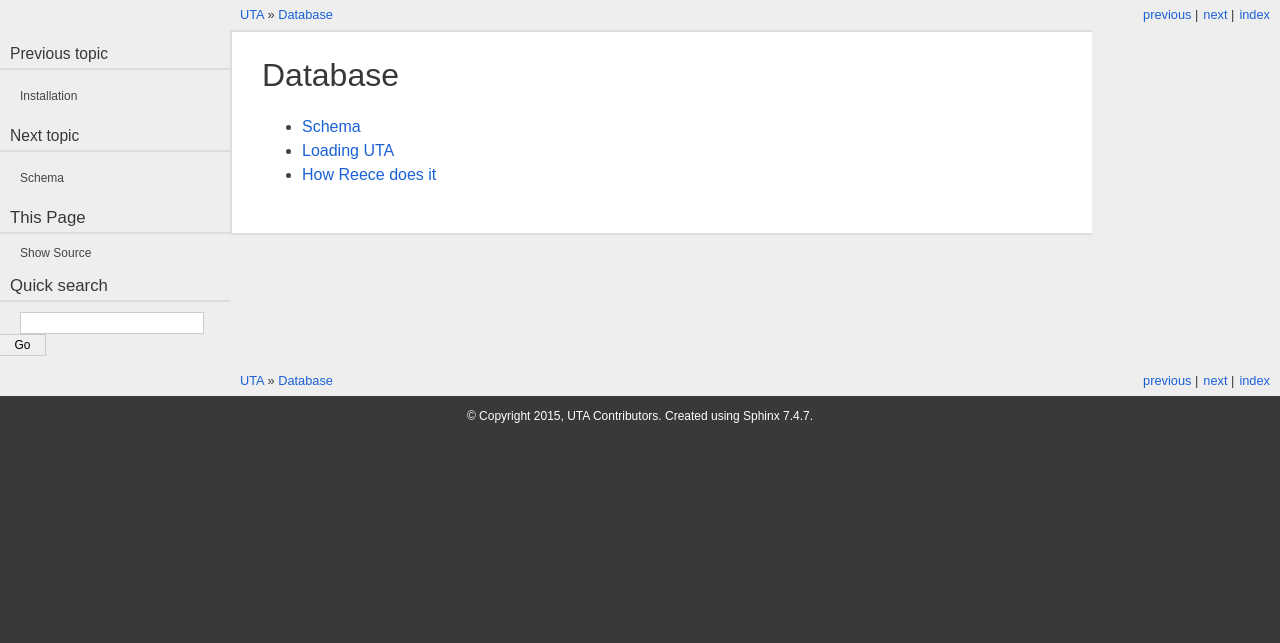
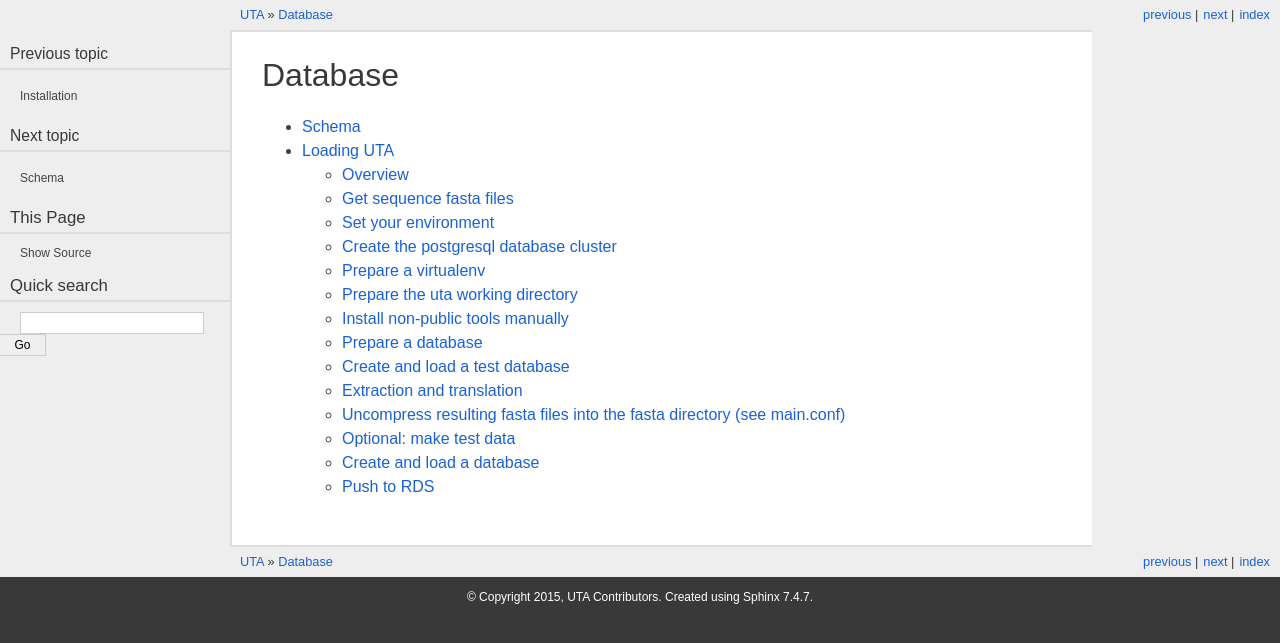
Before and after one commit to biocommons/uta, a Sphinx documentation site: the page built from doc/source/database.rst, in a window 1280 px wide. Shown: the top 643 px of the page. Built offline with Sphinx 7.4.7, drawn with Linux system fonts in a browser that asks for light colours; formulas are drawn with MathJax 3; the version number could not be read and is left out.

Commit message:
updated db_loading.rst

```diff
--- a/doc/source/db_loading.rst
+++ b/doc/source/db_loading.rst
@@ -1,7 +1,13 @@
+.. _db_loading.rst:
+
 Loading UTA
------------
+===========
 
 These docs are in flux as the database loading process matures.
+
+
+Overview
+--------
 
 Loading occurs in three distinct stages:
   1. extraction and translations from data sources into intermediate files
@@ -19,94 +25,113 @@
 Loading is largely driven by the Makefile in loading/Makefile. You don't
 have to do it this way, but the details of the loading appear there.
 
-
-How Reece does it
------------------
-
 Updated 2014-08-29
 Tested with Ubuntu 14.04, x86_64, PostgreSQL 9.3.4
 
-*) get sequence fasta files
 
-Loading requires a lot of fasta files to be available.  Non-Invitae
-users should populate a directory with fasta files with all sequences
-you intend to load. Typically, this includes chromosome sequence fasta
-files (with NC annotations) and RefSeq fasta files (with NM at least).
-Possible sources are ftp://ftp.ncbi.nlm.nih.gov/genomes/H_sapiens/
-(only fa.gz files are required) and
-ftp://ftp.ncbi.nlm.nih.gov/refseq/H_sapiens/mRNA_Prot/ (only .faa.gz
-and .fna.gz).  Then, update uta/etc/global.conf with the path to the
-downloads.
+Get sequence fasta files
+------------------------
+
+Loading requires a lot of fasta files to be available.
 
 Invitae users may wish to rsync /locus/data/core-rest/2014-01/ to
 their machine (6.7GB).  That directory includes Ensembl, BIC,
 RefSeqGene, and older NCBI RefSeqs.
 
-
-PGDATA=/local/home/reece/var/pg/9.3-test
-PGHOST=localhost
-PGPORT=5432
-PGDATABASE=uta_dev
+Non-Invitae users should populate a directory with fasta files with
+all sequences you intend to load. Typically, this includes chromosome
+sequence fasta files (with NC annotations) and RefSeq fasta files
+(with NM at least).  Possible sources are
+ftp://ftp.ncbi.nlm.nih.gov/genomes/H_sapiens/ (only fa.gz files are
+required) and ftp://ftp.ncbi.nlm.nih.gov/refseq/H_sapiens/mRNA_Prot/
+(only .faa.gz and .fna.gz).  Then, update uta/etc/global.conf with the
+path to the downloads.
 
 
-*) install postgresql
+Set your environment
+--------------------
 
-Source or distribution.
+Here are values used in the examples that follow. If you choose to not
+set these variables, you will have to provide suitable values on the
+command line.
+
+::
+
+    PGDATA=/local/home/reece/var/pg/9.3-test
+    PGHOST=localhost
+    PGPORT=5432
+    PGDATABASE=uta_dev
 
 
-*) Create the postgresql database cluster
-
+Create the postgresql database cluster
+--------------------------------------
 Skip this if you already have a postgresql instance
 
 # PGDATA and PGPORT are listed on the command lines below to be
 # explicit but are not strictly required because postgresql tools
 # recognize those variables.
 
-$ initdb -D $PGDATA
-$ perl -i.bak -pe "s/#port = 5432/port = $PGPORT/" $PGDATA/postgresql.conf
-$ pg_ctl -D $PGDATA -l logfile start
+::
+
+    $ initdb -D $PGDATA
+    $ perl -i.bak -pe "s/#port = 5432/port = $PGPORT/" $PGDATA/postgresql.conf
+    $ pg_ctl -D $PGDATA -l logfile start
+
 (trust authentication enabled and required for these instructions)
 
 
-*) prepare a virtualenv
+Prepare a virtualenv
+--------------------
 
-$ mkvirtualenv uta
+::
+
+    $ mkvirtualenv uta
 
 
-*) prepare the uta working directory
+Prepare the uta working directory
+---------------------------------
 
-$ hg clone ssh://hg@bitbucket.org/biocommons/uta uta_dev
-$ cd uta_dev
-$ make develop
-TODO: error the first time (re: distribute package). Second time was clean. Figure this out.
-$ make develop
+::
+
+    $ hg clone ssh://hg@bitbucket.org/biocommons/uta uta_dev
+    $ cd uta_dev
+    $ make develop
+    # TODO: error the first time (re: distribute package). Second time was clean. Figure this out.
+    $ make develop
 
 
-*) install non-public tools manually
+Install non-public tools manually
+---------------------------------
 
-pip install hg+ssh://hg@bitbucket.org/locusdevelopment/locus-core
-pip install hg+ssh://hg@bitbucket.org/locusdevelopment/locus-lib-bio
+::
+
+    $ pip install hg+ssh://hg@bitbucket.org/locusdevelopment/locus-core
+    $ pip install hg+ssh://hg@bitbucket.org/locusdevelopment/locus-lib-bio
 
 NOTE: Reece is currently (2014-09-03) working on extracting the
 essential elements of these repos into a public package.  To be
 discussd with Geoff prior to release.
 
 
-*) prepare a database
+Prepare a database
+------------------
 
-createuser uta_admin
-createuser uta_public
-createdb -O uta_admin uta_dev
+::
 
+    createuser uta_admin
+    createuser uta_public
+    createdb -O uta_admin uta_dev
 
-*) create and load a test database
+Create and load a test database
+-------------------------------
 
-The general command to load data is
-$ make uta-build DATA=<dataset> CONF=<confname>
+The general command to load data is::
 
-For testing, type
+    $ make uta-build DATA=<dataset> CONF=<confname>
 
-$ make uta-build DATA=test CONF=test
+For testing, type::
+
+    $ make uta-build DATA=test CONF=test
 
 DATA=test refers to the directory uta/loading/test for source data
 CONF=test refers to the file ../etc/test.conf for connection parameters.
@@ -114,10 +139,10 @@
 uta/loading/test contains excerpts of a full load. Those files are
 part of the repo to enable easy testing of loading.
 
-If that fails,
+If that fails::
 
-$ psql -p $PGPORT -d <db> -c 'drop schema uta1 cascade'
-$ make cleanest
+    $ psql -p $PGPORT -d <db> -c 'drop schema uta1 cascade'
+    $ make cleanest
 
 and retry.
 
```
Also changed, not shown: other parts of doc/source/db_loading.rst (+22 -10 lines).
